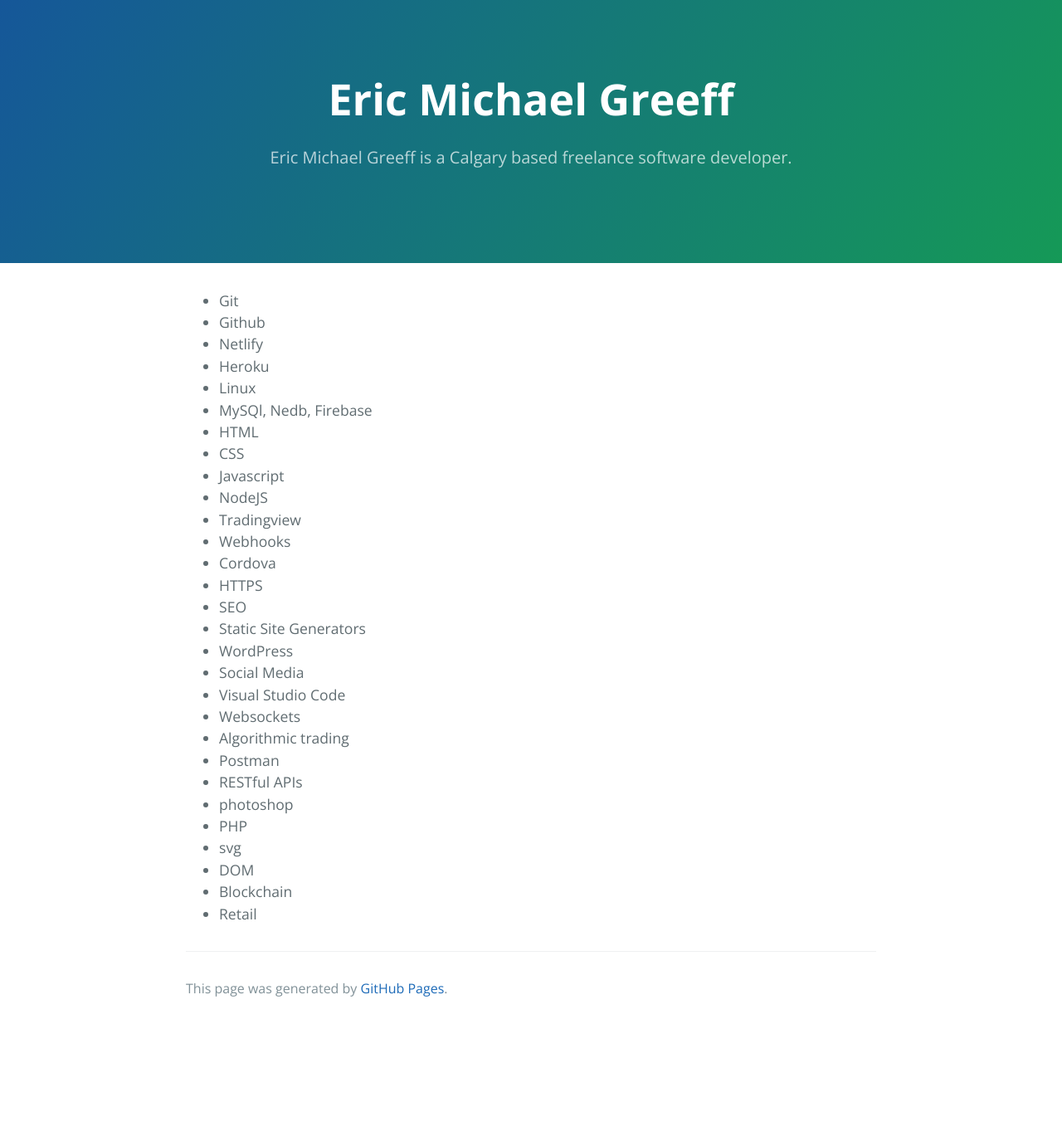
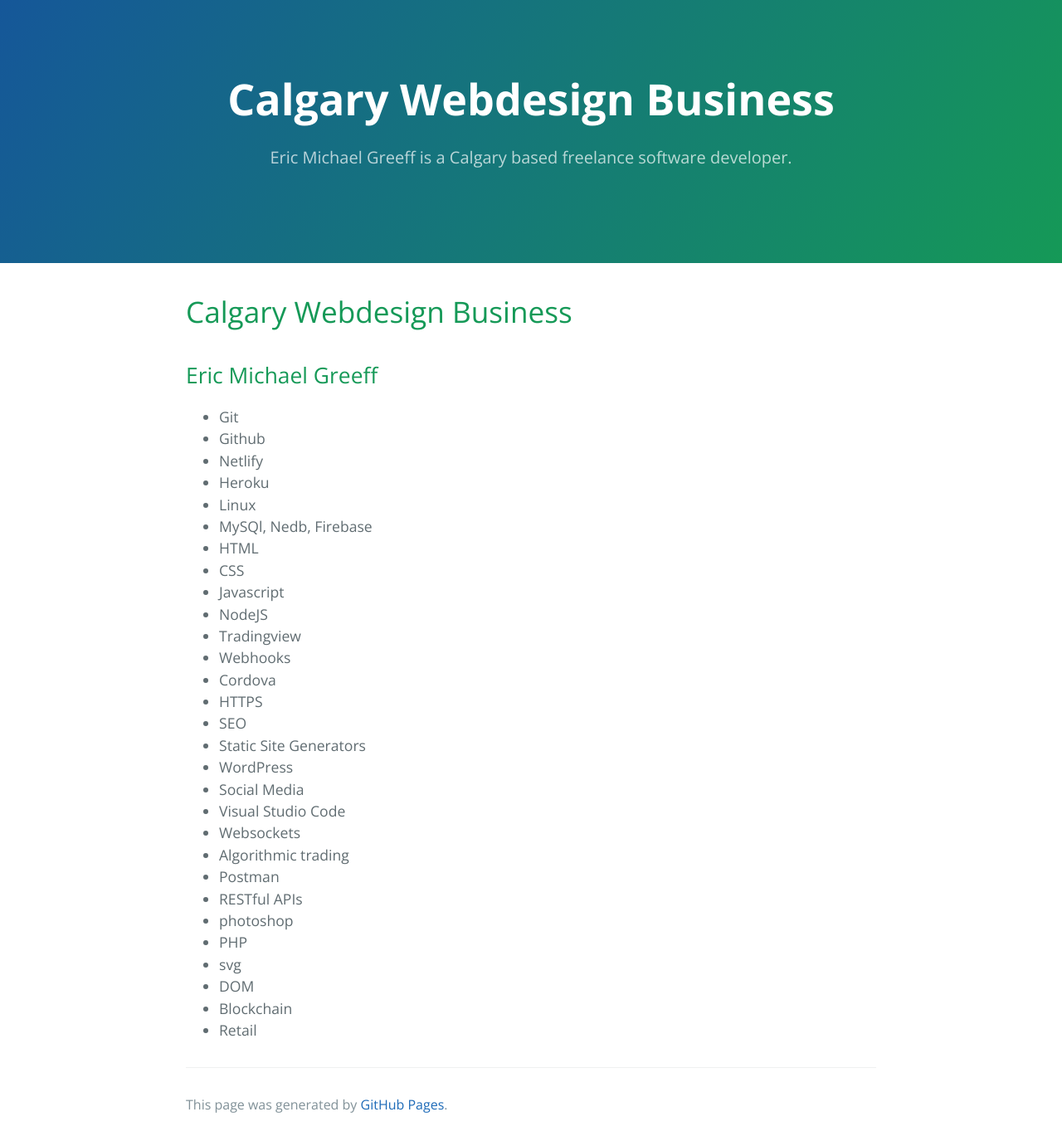
Before and after one commit to modster/modster.github.io, a Jekyll site: the page built from index.md, in a window 1280 px wide. Shown: the whole page at 83% size. Built offline with Jekyll 4.4.1, drawn with Linux system fonts in a browser that asks for light colours; our own code applies the rules of GitHub Pages for plain Markdown files; before the commit the page ends 1235 px from its top, so only the background shows below that.

```diff
--- a/index.md
+++ b/index.md
@@ -2,6 +2,8 @@
 layout: default
 ---
 
+# Calgary Webdesign Business
+## Eric Michael Greeff
 *   Git
 *   Github
 *   Netlify
--- a/todo.txt
+++ b/todo.txt
@@ -0,0 +1,2 @@
+favicon.ico
+custom domain
```
Also changed, not shown: 2 other files.
